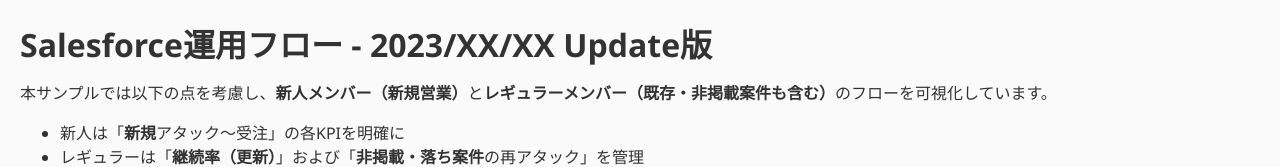
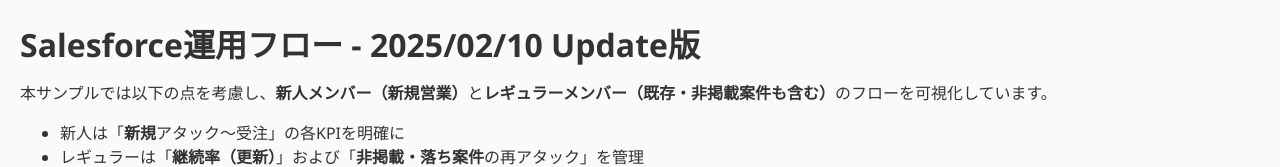
Before and after one commit to CHIBA-JGIsys/aspage, a plain HTML site: page index.html in a window 1280 px wide. Shown: the top 167 px of the page. Drawn offline with Linux system fonts and the light colour scheme.

Commit message:
Update index.html

```diff
--- a/index.html
+++ b/index.html
@@ -140,7 +140,7 @@
 <body>
 
   <header>
-    <h1>Salesforce運用フロー - 2023/XX/XX Update版</h1>
+    <h1>Salesforce運用フロー - 2025/02/10 Update版</h1>
     <p>本サンプルでは以下の点を考慮し、<strong>新人メンバー（新規営業）</strong>と<strong>レギュラーメンバー（既存・非掲載案件も含む）</strong>のフローを可視化しています。</p>
     <ul>
       <li>新人は「<strong>新規</strong>アタック～受注」の各KPIを明確に</li>
```
